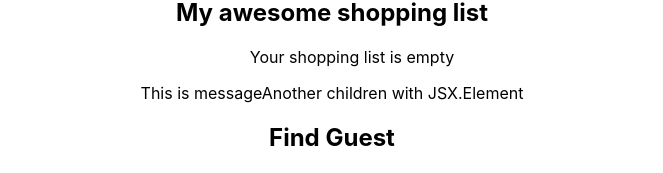
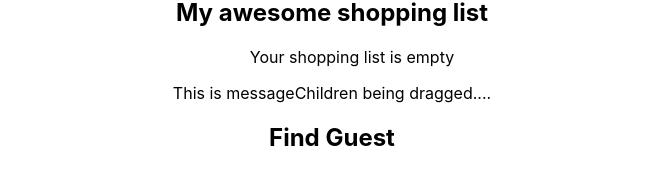
Before and after one commit to acharayaP03/reactts, a React (Create React App) app: page / in a window 1280 px wide. Shown: the part 259-432 px from the top of the page, without its empty margins (308-971 px from the left). Built offline with nearby package versions, Linux system fonts and the light colour scheme.

Commit message:
React Drag event

```diff
--- a/src/Components/ShoppingList.tsx
+++ b/src/Components/ShoppingList.tsx
@@ -47,15 +47,20 @@ export const ShoppingList = ({heading, items}: ShoppingLists): JSX.Element =>{
                 }
             </ul>
             <AnotherJSXComponent message="This is message">
-                <span>Another children with JSX.Element</span>
+                <span>Children being dragged....</span>
             </AnotherJSXComponent>
         </div>
     )
 }
 
 export const AnotherJSXComponent = (props: GreeterProps): JSX.Element =>{
+
+    const onDragStart = (e:  React.DragEventHandler<HTMLDivElement>) =>{
+        console.log(e)
+    }
     return (
-        <div>
+    // @ts-ignore
+        <div draggable onDragStart={onDragStart}>
             {props.message}
             {props.children}
         </div>
```
